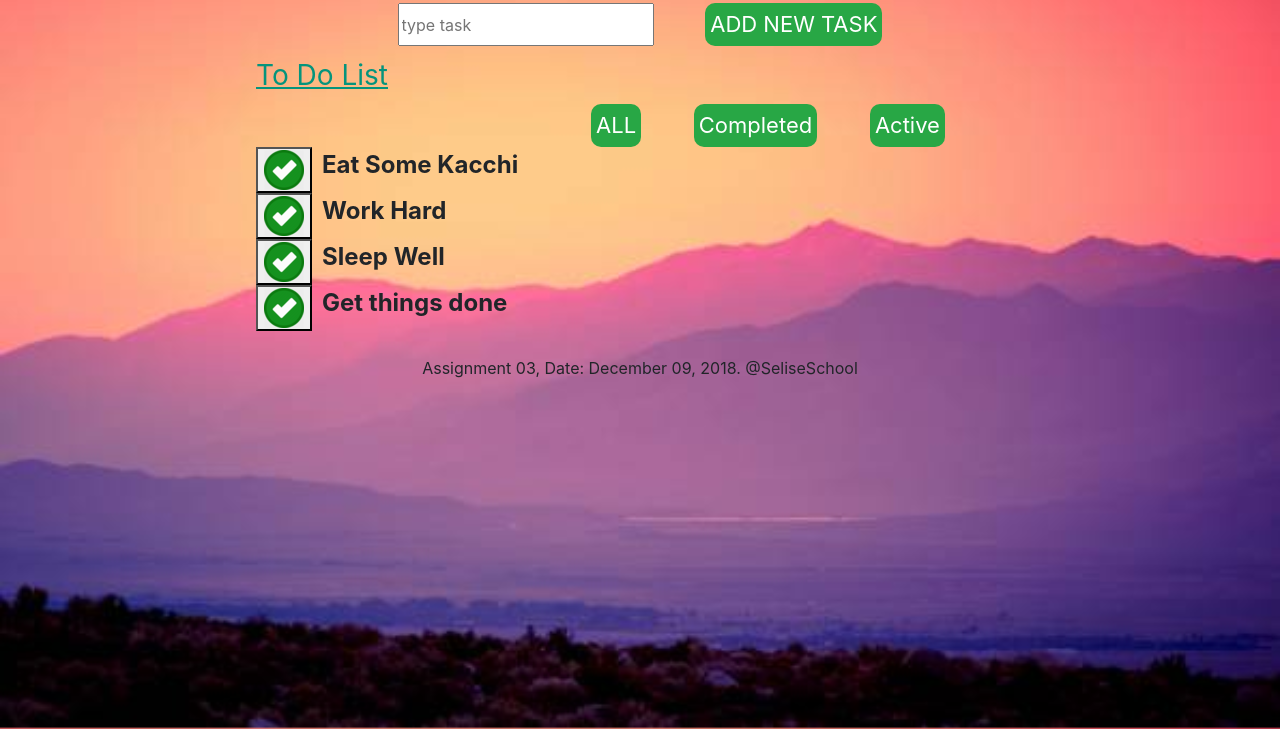
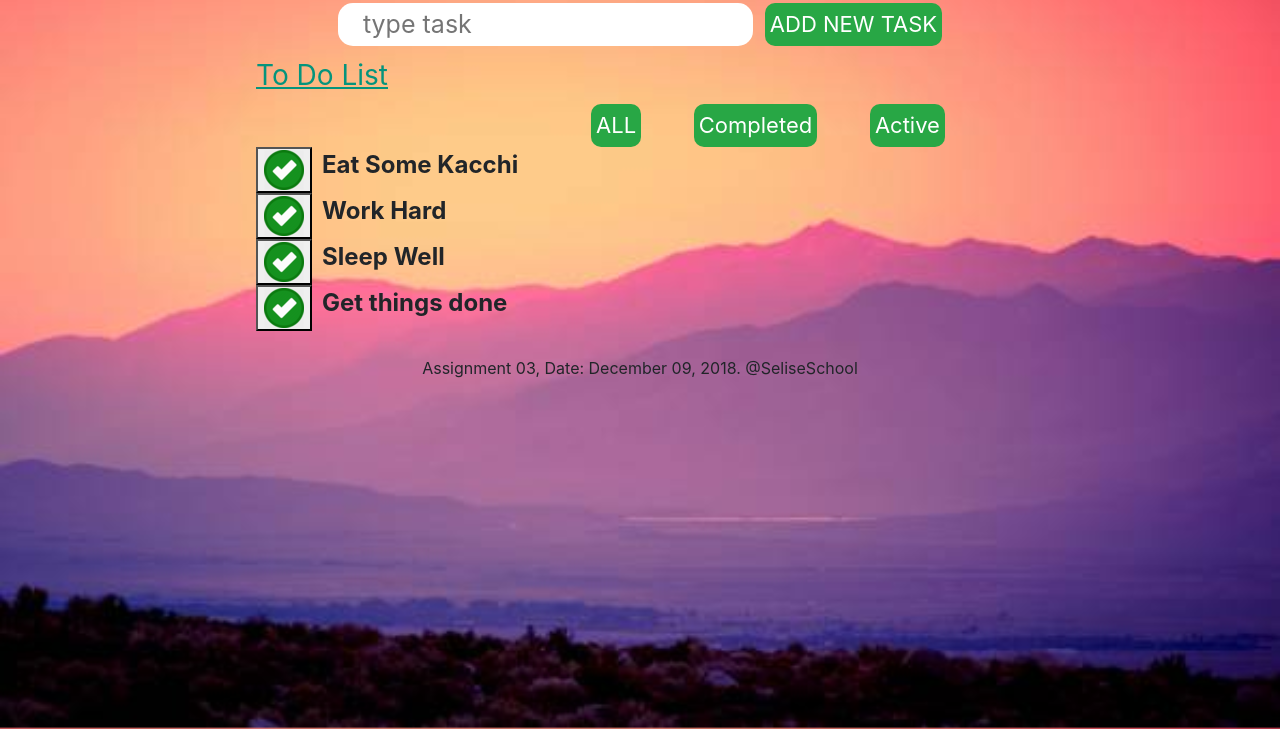
Before and after one commit to sheikhimtiaz/sls-sch, a plain HTML site: page sls-sch-agn-3/index.html in a window 1280 px wide. Shown: the part 71-800 px from the top of the page. Drawn offline with nearby package versions, Linux system fonts and the light colour scheme.

Commit message:
Update style.css

```diff
--- a/sls-sch-agn-3/style.css
+++ b/sls-sch-agn-3/style.css
@@ -43,6 +43,7 @@ body{
     color: white;
     background-color: #28a745;
     border: 0px;
+    border-radius: 15px;
     padding-top: 5px;
     padding-bottom: 5px;
     padding-left: 5px;
@@ -68,6 +69,13 @@ body{
 .showpagenum{
     text-align: center;
     padding-top: 15px;
+}
+
+.iputNewTask{
+    border-radius: 15px;
+    border: 0px;
+    padding-left: 25px;
+    font-size: 25px;
 }
 
 .popUpClass{
```
